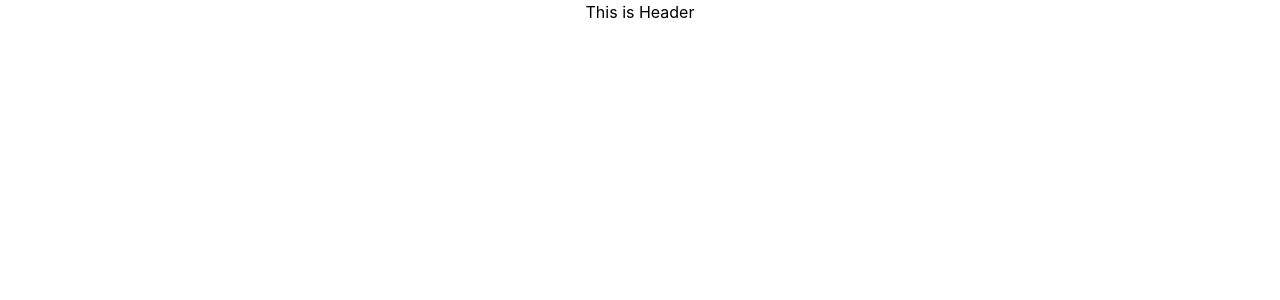
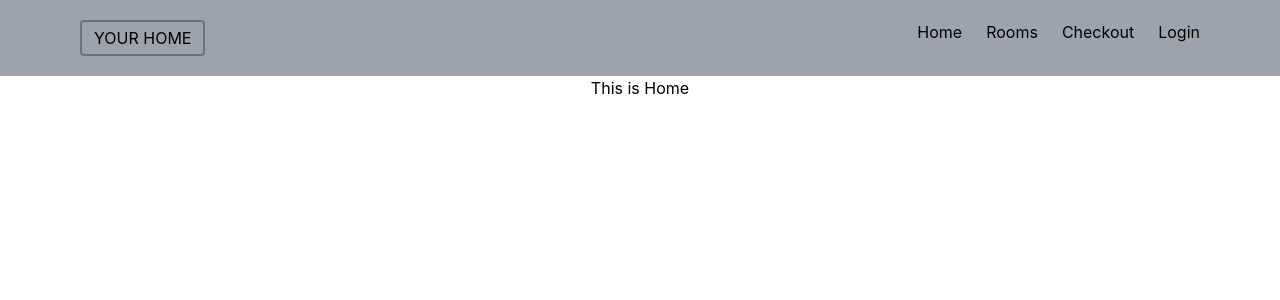
Before and after one commit to neyaznafiz/your-home, a React (Create React App) app: page / in a window 1280 px wide. Shown: the top 300 px of the page. Built offline with nearby package versions, Linux system fonts and the light colour scheme.

Commit message:
route and navbar created

```diff
--- a/src/App.js
+++ b/src/App.js
@@ -1,10 +1,23 @@
+import { Route, Routes } from 'react-router-dom';
 import './App.css';
+import CheckOut from './Components/CheckOut/CheckOut';
 import Header from './Components/Header/Header';
+import Home from './Components/Home/Home';
+import Login from './Components/Login/Login';
+import Rooms from './Components/Rooms/Rooms';
 
 function App() {
   return (
     <div className="App">
       <Header></Header>
+
+      <Routes>
+        <Route path='/' element={<Home></Home>}></Route>
+        <Route path='/rooms' element={<Rooms></Rooms>}></Route>
+        <Route path='/checkout' element={<CheckOut></CheckOut>}></Route>
+        <Route path='/login' element={<Login></Login>}></Route>
+
+      </Routes>
     </div>
   );
 }
--- a/src/Components/Header/Header.jsx
+++ b/src/Components/Header/Header.jsx
@@ -1,10 +1,24 @@
 import React from 'react';
+import { Link } from 'react-router-dom';
 
 const Header = () => {
     return (
-        <div>
-            <h2>This is Header</h2>
-        </div>
+        <nav className='bg-gray-400 py-5 px-20'>
+
+            <div className='lg:flex md:flex lg:justify-between md:justify-between '>
+                <div>
+                    <h2 className='border-2 border-gray-500  py-1 px-3 rounded'>YOUR HOME</h2>
+                </div>
+
+                <div className=''>
+                    <Link className='ml-6' to='/'>Home</Link>
+                    <Link className='ml-6' to='/rooms'>Rooms</Link>
+                    <Link className='ml-6' to='/checkout'>Checkout</Link>
+                    <Link className='ml-6' to='/login'>Login</Link>
+                </div>
+            </div>
+
+        </nav>
     );
 };
 
```
